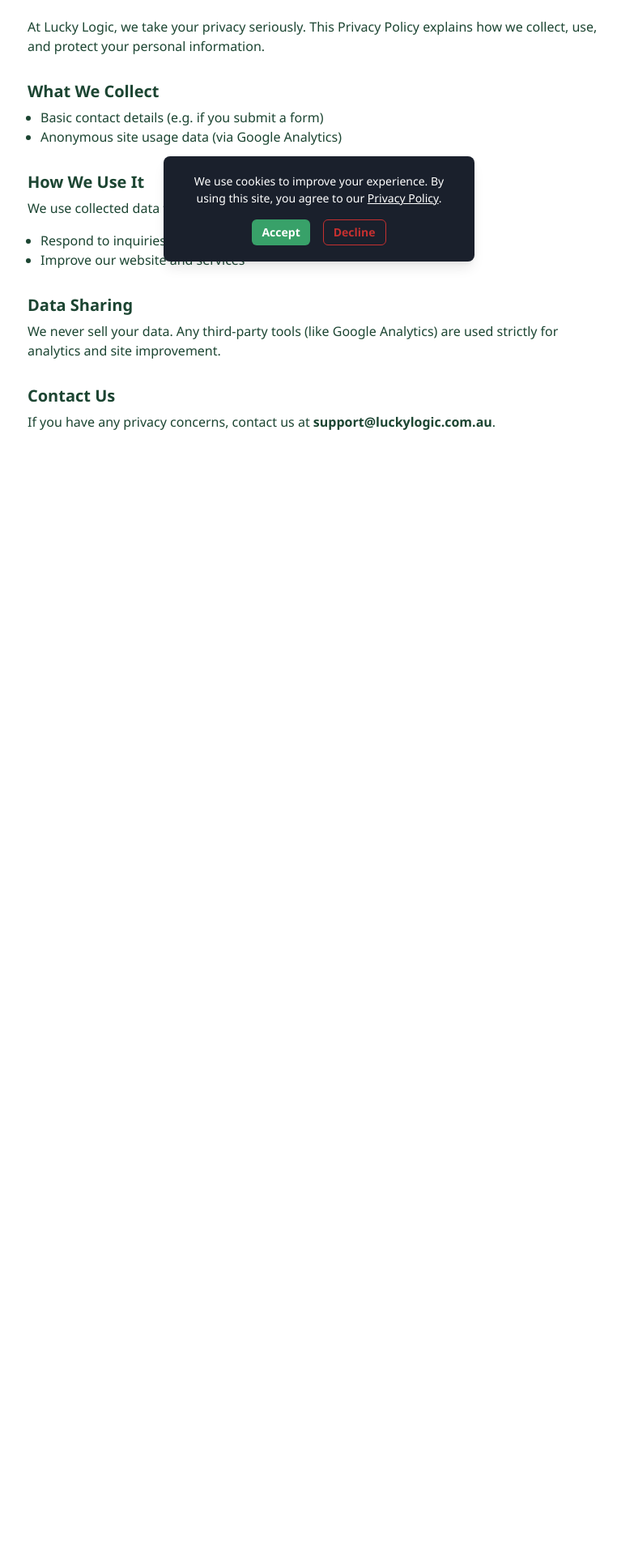
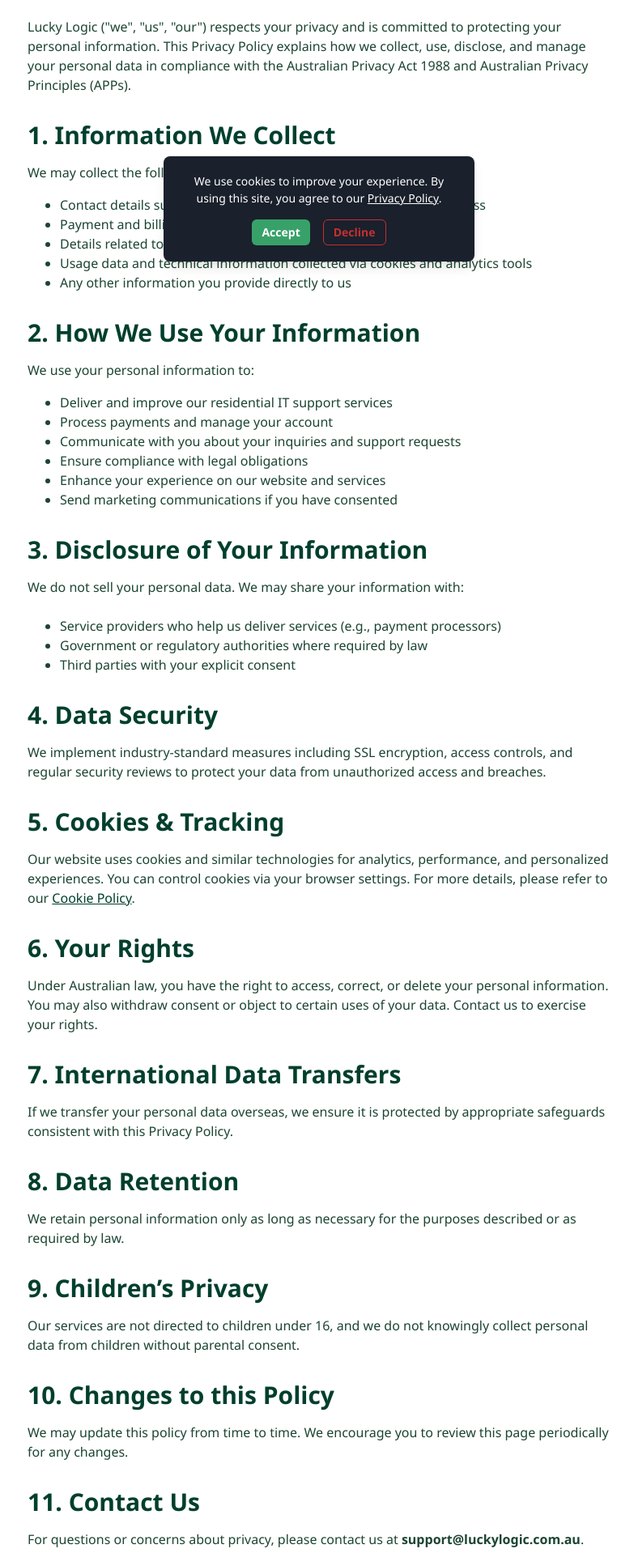
Before and after one commit to Neesonn/luckylogicit, a Next.js app: page /privacy-policy in a window 1280 px wide. Shown: the part 142-2060 px from the top of the page at 81% size, without its empty margins (246-1029 px from the left). Before the commit the page ends 800 px from the top, so only its background shows below. Built offline with nearby package versions, Linux system fonts and the light colour scheme.

Commit message:
Update Privacy Policy page with enhanced content and styling

```diff
--- a/app/privacy-policy/page.tsx
+++ b/app/privacy-policy/page.tsx
@@ -1,5 +1,5 @@
 'use client';
-import { Box, Heading, Text, UnorderedList, ListItem } from '@chakra-ui/react';
+import { Box, Heading, Text, UnorderedList, ListItem, Link } from '@chakra-ui/react';
 
 export default function PrivacyPolicyPage() {
   return (
@@ -8,43 +8,109 @@
         Privacy Policy
       </Heading>
 
-      <Text mb={4}>
-        At Lucky Logic, we take your privacy seriously. This Privacy Policy explains how we
-        collect, use, and protect your personal information.
+      <Text mb={6}>
+        Lucky Logic ("we", "us", "our") respects your privacy and is committed to protecting your personal information.
+        This Privacy Policy explains how we collect, use, disclose, and manage your personal data in compliance with the Australian Privacy Act 1988 and Australian Privacy Principles (APPs).
       </Text>
 
-      <Heading as="h2" size="md" mt={8} mb={2}>
-        What We Collect
+      <Heading as="h2" size="lg" mt={8} mb={4} color="brand.green">
+        1. Information We Collect
       </Heading>
-      <UnorderedList mb={4}>
-        <ListItem>Basic contact details (e.g. if you submit a form)</ListItem>
-        <ListItem>Anonymous site usage data (via Google Analytics)</ListItem>
+      <Text mb={4}>
+        We may collect the following personal information:
+      </Text>
+      <UnorderedList mb={6} pl={6}>
+        <ListItem>Contact details such as your name, email, phone number, and address</ListItem>
+        <ListItem>Payment and billing information</ListItem>
+        <ListItem>Details related to your device, network, and IT support requests</ListItem>
+        <ListItem>Usage data and technical information collected via cookies and analytics tools</ListItem>
+        <ListItem>Any other information you provide directly to us</ListItem>
       </UnorderedList>
 
-      <Heading as="h2" size="md" mt={8} mb={2}>
-        How We Use It
+      <Heading as="h2" size="lg" mt={8} mb={4} color="brand.green">
+        2. How We Use Your Information
       </Heading>
       <Text mb={4}>
-        We use collected data to:
+        We use your personal information to:
       </Text>
-      <UnorderedList mb={4}>
-        <ListItem>Respond to inquiries</ListItem>
-        <ListItem>Improve our website and services</ListItem>
+      <UnorderedList mb={6} pl={6}>
+        <ListItem>Deliver and improve our residential IT support services</ListItem>
+        <ListItem>Process payments and manage your account</ListItem>
+        <ListItem>Communicate with you about your inquiries and support requests</ListItem>
+        <ListItem>Ensure compliance with legal obligations</ListItem>
+        <ListItem>Enhance your experience on our website and services</ListItem>
+        <ListItem>Send marketing communications if you have consented</ListItem>
       </UnorderedList>
 
-      <Heading as="h2" size="md" mt={8} mb={2}>
-        Data Sharing
+      <Heading as="h2" size="lg" mt={8} mb={4} color="brand.green">
+        3. Disclosure of Your Information
       </Heading>
-      <Text mb={4}>
-        We never sell your data. Any third-party tools (like Google Analytics) are used strictly for
-        analytics and site improvement.
+      <Text mb={6}>
+        We do not sell your personal data. We may share your information with:
+      </Text>
+      <UnorderedList mb={6} pl={6}>
+        <ListItem>Service providers who help us deliver services (e.g., payment processors)</ListItem>
+        <ListItem>Government or regulatory authorities where required by law</ListItem>
+        <ListItem>Third parties with your explicit consent</ListItem>
+      </UnorderedList>
+
+      <Heading as="h2" size="lg" mt={8} mb={4} color="brand.green">
+        4. Data Security
+      </Heading>
+      <Text mb={6}>
+        We implement industry-standard measures including SSL encryption, access controls, and regular security reviews to protect your data from unauthorized access and breaches.
       </Text>
 
-      <Heading as="h2" size="md" mt={8} mb={2}>
-        Contact Us
+      <Heading as="h2" size="lg" mt={8} mb={4} color="brand.green">
+        5. Cookies & Tracking
       </Heading>
-      <Text>
-        If you have any privacy concerns, contact us at{' '}
+      <Text mb={6}>
+        Our website uses cookies and similar technologies for analytics, performance, and personalized experiences. You can control cookies via your browser settings. For more details, please refer to our{' '}
+        <Link href="/cookie-policy" textDecoration="underline" color="brand.green" isExternal>
+          Cookie Policy
+        </Link>.
+      </Text>
+
+      <Heading as="h2" size="lg" mt={8} mb={4} color="brand.green">
+        6. Your Rights
+      </Heading>
+      <Text mb={6}>
+        Under Australian law, you have the right to access, correct, or delete your personal information. You may also withdraw consent or object to certain uses of your data. Contact us to exercise your rights.
+      </Text>
+
+      <Heading as="h2" size="lg" mt={8} mb={4} color="brand.green">
+        7. International Data Transfers
+      </Heading>
+      <Text mb={6}>
+        If we transfer your personal data overseas, we ensure it is protected by appropriate safeguards consistent with this Privacy Policy.
+      </Text>
+
+      <Heading as="h2" size="lg" mt={8} mb={4} color="brand.green">
+        8. Data Retention
+      </Heading>
+      <Text mb={6}>
+        We retain personal information only as long as necessary for the purposes described or as required by law.
+      </Text>
+
+      <Heading as="h2" size="lg" mt={8} mb={4} color="brand.green">
+        9. Children’s Privacy
+      </Heading>
+      <Text mb={6}>
+        Our services are not directed to children under 16, and we do not knowingly collect personal data from children without parental consent.
+      </Text>
+
+      <Heading as="h2" size="lg" mt={8} mb={4} color="brand.green">
+        10. Changes to this Policy
+      </Heading>
+      <Text mb={6}>
+        We may update this policy from time to time. We encourage you to review this page periodically for any changes.
+      </Text>
+
+      <Heading as="h2" size="lg" mt={8} mb={4} color="brand.green">
+        11. Contact Us
+      </Heading>
+      <Text mb={6}>
+        For questions or concerns about privacy, please contact us at{' '}
         <strong>support@luckylogic.com.au</strong>.
       </Text>
     </Box>
```
